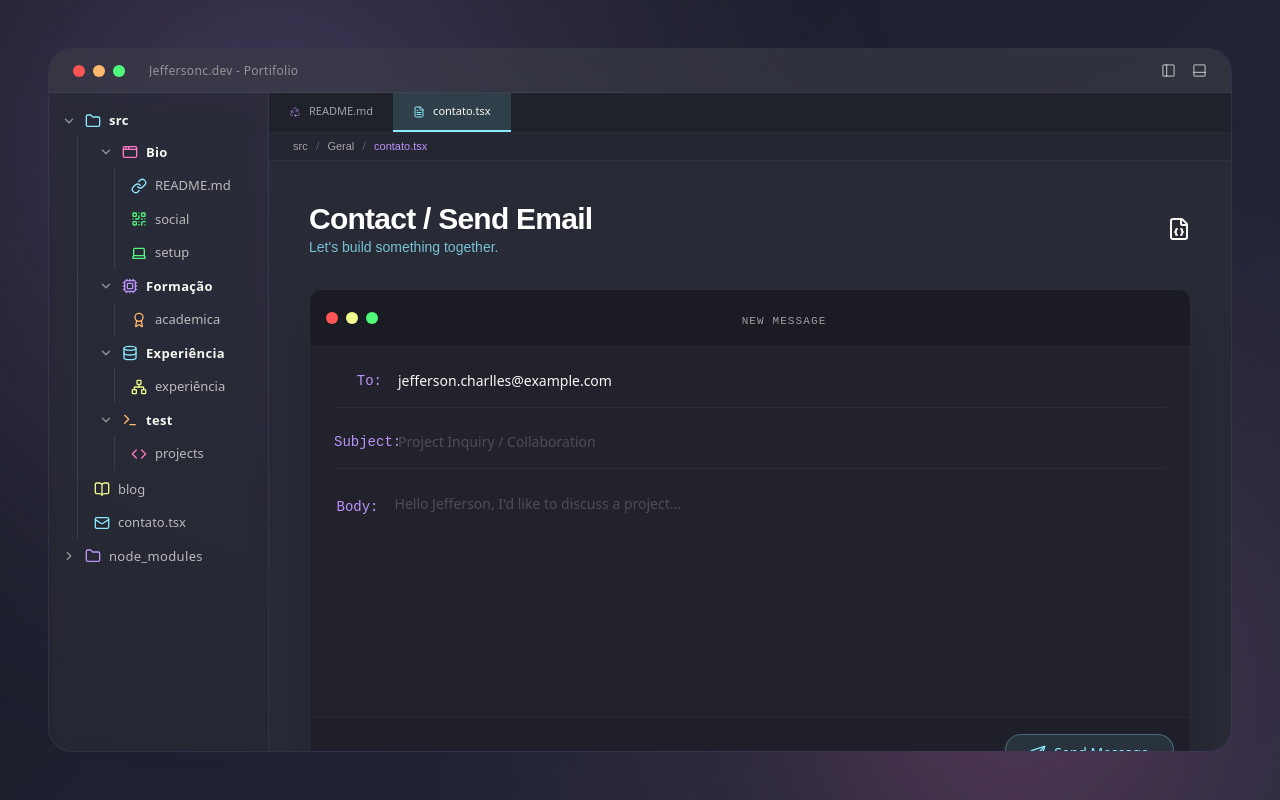
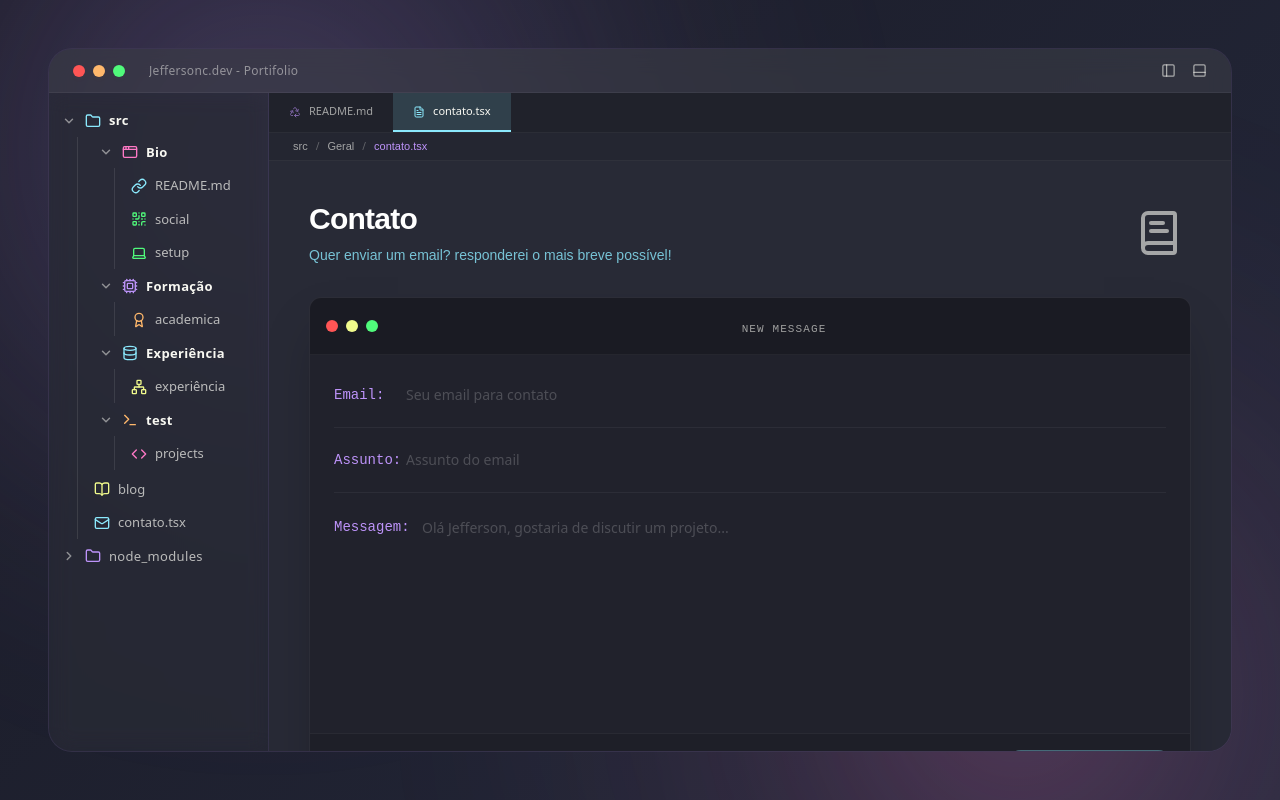
Before and after one commit to Jeffersoncharlles/jeffersonc.dev, a Next.js app: page /contato in a window 1280 px wide. Built offline with nearby package versions, Linux system fonts and the light colour scheme.

Commit message:
feat: toast implamanted reseend email

```diff
--- a/package.json
+++ b/package.json
@@ -42,6 +42,7 @@
     "react-hook-form": "^7.73.1",
     "resend": "^6.12.2",
     "shiki": "^4.0.2",
+    "sonner": "^2.0.7",
     "tailwind-merge": "^3.5.0",
     "zod": "^4.3.6"
   },
--- a/src/app/(app)/(vscode)/contato/_components/form-contact.tsx
+++ b/src/app/(app)/(vscode)/contato/_components/form-contact.tsx
@@ -3,22 +3,51 @@
 import { zodResolver } from '@hookform/resolvers/zod'
 import { Send } from 'lucide-react'
 import { useForm } from 'react-hook-form'
+import { toast } from 'sonner'
 import z from 'zod'
+import { sendContactEmail } from '@/app/actions/contact.action'
 import { Button } from '@/components/UI/button'
 
 const contactEmailSchema = z.object({
-  email: z.string().email(),
+  to: z.string().email('Invalid email address'),
   subject: z.string().min(1),
   message: z.string().min(1),
 })
 
 export const FormContact = () => {
-  const { register } = useForm<z.infer<typeof contactEmailSchema>>({
+  const {
+    register,
+    handleSubmit,
+    formState: { isLoading, isSubmitting, errors },
+  } = useForm<z.infer<typeof contactEmailSchema>>({
     resolver: zodResolver(contactEmailSchema),
+    defaultValues: {
+      to: '',
+      subject: '',
+      message: '',
+    },
   })
 
+  const handleSendEmail = async (data: z.infer<typeof contactEmailSchema>) => {
+    console.log('Form data:', data)
+    try {
+      const result = await sendContactEmail(data)
+
+      if (result.success) {
+        toast.success(result.message)
+      }
+    } catch (error) {
+      console.error('Error sending contact email:', error)
+      toast.error('Failed to send email. Please try again.')
+    }
+  }
+
   return (
-    <div className="bg-[#21222c] border border-white/5 rounded-xl overflow-hidden shadow-2xl">
+    <form
+      id="send-email-form-contact"
+      onSubmit={handleSubmit(handleSendEmail)}
+      className="bg-[#21222c] border border-white/5 rounded-xl overflow-hidden shadow-2xl"
+    >
       <div className="border-b border-white/5 p-4 flex items-center gap-4 bg-black/20">
         <div className="flex gap-2">
           <div className="w-3 h-3 rounded-full bg-dracula-red" />
@@ -32,51 +61,64 @@ export const FormContact = () => {
         </div>
       </div>
 
-      <div className="p-6 flex flex-col gap-6">
+      <div className="p-6 flex flex-col gap-4 ">
         {/* To field */}
         <div className="flex items-center gap-4 border-b border-white/5 pb-4">
           <span className="text-sm font-mono text-dracula-purple w-12 text-right">
-            To:
+            Email:
           </span>
-          <span className="text-sm text-foreground">
-            jefferson.charlles@example.com
+          <span className="text-sm text-foreground text-center flex p-2  w-120 h-8">
+            <input
+              type="email"
+              placeholder="Seu email para contato"
+              className="bg-transparent border-none outline-none text-sm text-foreground w-full placeholder:text-white/20"
+              {...register('to', { required: true })}
+            />
           </span>
         </div>
 
         {/* Subject field */}
         <div className="flex items-center gap-4 border-b border-white/5 pb-4">
           <span className="text-sm font-mono text-dracula-purple w-12 text-right">
-            Subject:
+            Assunto:
           </span>
+          <span className="text-sm text-foreground w-120 h-8 text-center flex p-2">
             <input
               type="text"
-            placeholder="Project Inquiry / Collaboration"
+              placeholder="Assunto do email"
               className="bg-transparent border-none outline-none text-sm text-foreground w-full placeholder:text-white/20"
               {...register('subject', { required: true })}
             />
+          </span>
         </div>
 
         {/* Message field */}
         <div className="flex flex-col gap-4">
-          <div className="flex items-start gap-4">
-            <span className="text-sm font-mono text-dracula-purple w-12 text-right pt-1">
-              Body:
+          <div className="flex items-start gap-8">
+            <span className="text-sm font-mono text-dracula-purple w-12 text-right pt-2">
+              Messagem:
             </span>
+            <span className="text-sm text-foreground w-120 h-8 text-center flex p-2 min-h-50">
               <textarea
-              placeholder="Hello Jefferson, I'd like to discuss a project..."
-              className="bg-transparent border-none outline-none text-sm text-foreground w-full min-h-50 resize-none placeholder:text-white/20 leading-relaxed"
+                placeholder="Olá Jefferson, gostaria de discutir um projeto..."
+                className="bg-transparent border-none outline-none text-sm  text-foreground w-full min-h-50 resize-none placeholder:text-white/20 leading-relaxed"
                 {...register('message', { required: true })}
               />
+            </span>
           </div>
         </div>
       </div>
 
       <div className="p-4 border-t border-white/5 bg-black/10 flex justify-end">
-        <Button className="bg-dracula-cyan/10 hover:bg-dracula-cyan/20 border border-dracula-cyan/30 text-dracula-cyan px-6 py-2 rounded-lg flex items-center gap-2 transition-all font-medium text-sm">
+        <Button
+          type="submit"
+          disabled={isSubmitting || isLoading}
+          className="cursor-pointer bg-dracula-cyan/10 hover:bg-dracula-cyan/20 border border-dracula-cyan/30 text-dracula-cyan px-6 py-2 rounded-lg flex items-center gap-2 transition-all font-medium text-sm"
+        >
           <Send className="w-4 h-4" />
           Send Message
         </Button>
       </div>
-    </div>
+    </form>
   )
 }
--- /dev/null
+++ b/src/app/(app)/(vscode)/contato/_components/method-layout-form.tsx
@@ -0,0 +1,23 @@
+'use client'
+
+import { BookText, FileJson } from 'lucide-react'
+import React from 'react'
+import { Button } from '@/components/UI/button'
+
+export const MethodLayoutForm = () => {
+  const [method, setMethod] = React.useState<'json' | 'email'>('email')
+
+  const handleMethodChange = () => {
+    setMethod(method === 'json' ? 'email' : 'json')
+  }
+
+  return (
+    <Button onClick={handleMethodChange} className=" cursor-pointer ">
+      {method === 'json' ? (
+        <FileJson className="text-muted-foreground hover:text-muted-foreground/70 lg:w-12 lg:h-12 mr-2 h-6 w-6" />
+      ) : (
+        <BookText className="text-muted-foreground hover:text-muted-foreground/70 lg:w-12 lg:h-12 mr-2 h-6 w-6" />
+      )}
+    </Button>
+  )
+}
--- a/src/app/(app)/(vscode)/contato/page.tsx
+++ b/src/app/(app)/(vscode)/contato/page.tsx
@@ -1,8 +1,8 @@
-import { FileJson, Mail, User } from 'lucide-react'
 import Breadcrumbs from '@/components/breadcrumbs'
 import TabsBarWrapper from '@/components/tabs-bar-wrapper'
 
 import { FormContact } from './_components/form-contact'
+import { MethodLayoutForm } from './_components/method-layout-form'
 
 const ContactPage = () => {
   return (
@@ -17,16 +17,14 @@ const ContactPage = () => {
           <div className="flex flex-col gap-2 justify-between md:flex-row items-start md:items-center">
             <div>
               <h1 className="font-['Space_Grotesk:Bold',sans-serif] font-bold text-2xl md:text-3xl text-white tracking-tight">
-                Contact / Send Email
+                Contato
               </h1>
-              <p className="font-['Liberation_Mono:Regular',sans-serif] text-sm text-dracula-cyan opacity-80">
-                Let's build something together.
+              <p className="font-['Liberation_Mono:Regular',sans-serif] text-sm text-dracula-cyan opacity-80 pt-2">
+                Quer enviar um email? responderei o mais breve possível!
               </p>
             </div>
 
-            <div className="">
-              <FileJson />
-            </div>
+            <MethodLayoutForm />
           </div>
 
           <FormContact />
--- a/src/app/(app)/layout.tsx
+++ b/src/app/(app)/layout.tsx
@@ -1,6 +1,7 @@
 import { Analytics } from '@vercel/analytics/next'
 import type { Metadata } from 'next'
 import { Geist, Geist_Mono } from 'next/font/google'
+import { Toaster } from 'sonner'
 import '@/app/globals.css'
 
 const geistSans = Geist({
@@ -36,6 +37,7 @@ export default function RootLayout({
       className={`${geistSans.variable} ${geistMono.variable} h-full antialiased`}
     >
       <body className="min-h-screen h-full flex flex-col antialiased bg-background text-foreground overflow-hidden">
+        <Toaster richColors />
         {children}
         <Analytics />
       </body>
--- a/src/app/(payload)/api/send/route.ts
+++ b/src/app/(payload)/api/send/route.ts
@@ -1,23 +1,38 @@
 import { Resend } from 'resend'
+import z from 'zod'
 import { env } from '@/shared/env'
 
 const resend = new Resend(env.RESEND_MAIL_API_KEY)
 
-export async function POST() {
+const schemaRequestSendEmail = z.object({
+  to: z.string().email('Invalid email address'),
+  subject: z.string().min(1),
+  message: z.string().min(1),
+})
+
+export type SchemaRequestSendEmail = z.infer<typeof schemaRequestSendEmail>
+
+export async function POST(request: Request) {
+  const requestData = await request.json()
+
+  const { message, subject, to } = schemaRequestSendEmail.parse(requestData)
+
   try {
     const { data, error } = await resend.emails.send({
-      from: `<${env.RESEND_API_EMAIL}>`,
-      to: [''],
-      subject: 'Hello world',
-      react: '',
+      from: `Jefferson Charlles <${env.RESEND_API_EMAIL}>`,
+      to: [to],
+      subject: subject,
+      html: `<p>${message}</p>`,
     })
 
     if (error) {
-      return Response.json({ error }, { status: 500 })
+      console.error('Resend error:', error)
+      return Response.json({ error }, { status: 400 })
     }
 
     return Response.json(data)
   } catch (error) {
+    console.error('Unexpected error:', error)
     return Response.json({ error }, { status: 500 })
   }
 }
--- /dev/null
+++ b/src/app/actions/contact.action.ts
@@ -0,0 +1,32 @@
+import z from 'zod'
+
+const contactEmailSchema = z.object({
+  to: z.string().email('Invalid email address'),
+  subject: z.string().min(1),
+  message: z.string().min(1),
+})
+
+type ContactEmailData = z.infer<typeof contactEmailSchema>
+
+export const sendContactEmail = async (data: ContactEmailData) => {
+  try {
+    await fetch('/api/send', {
+      method: 'POST',
+      headers: {
+        'Content-Type': 'application/json',
+      },
+      body: JSON.stringify(data),
+    })
+
+    return {
+      success: true,
+      message: 'Email sent successfully',
+    }
+  } catch (error) {
+    console.error('Error sending contact email:', error)
+    return {
+      success: false,
+      message: 'Failed to send email',
+    }
+  }
+}
```
Also changed, not shown: 1 other file (tests, documents, lock files or other folders). Lines whose indentation alone changed are shown as unchanged.
